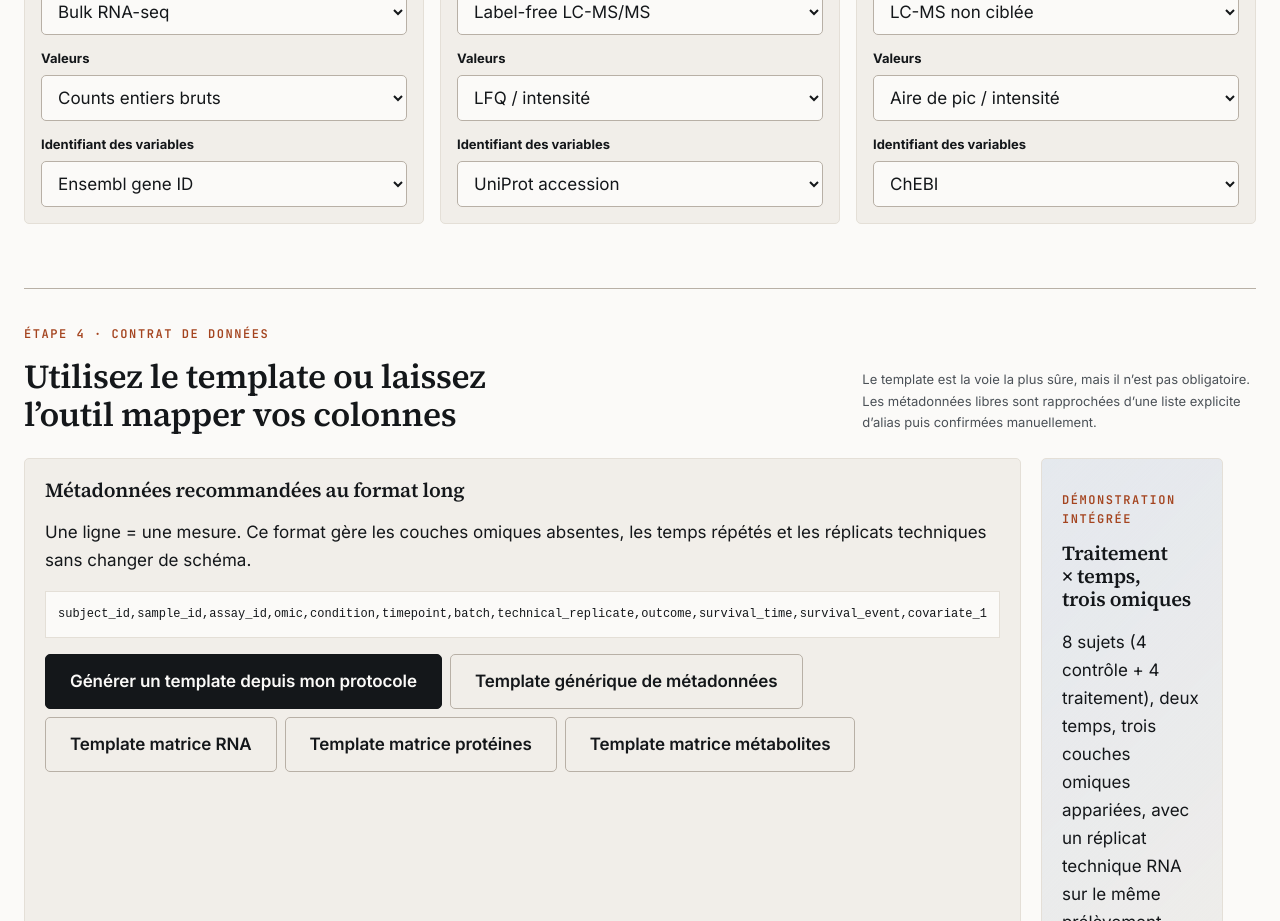
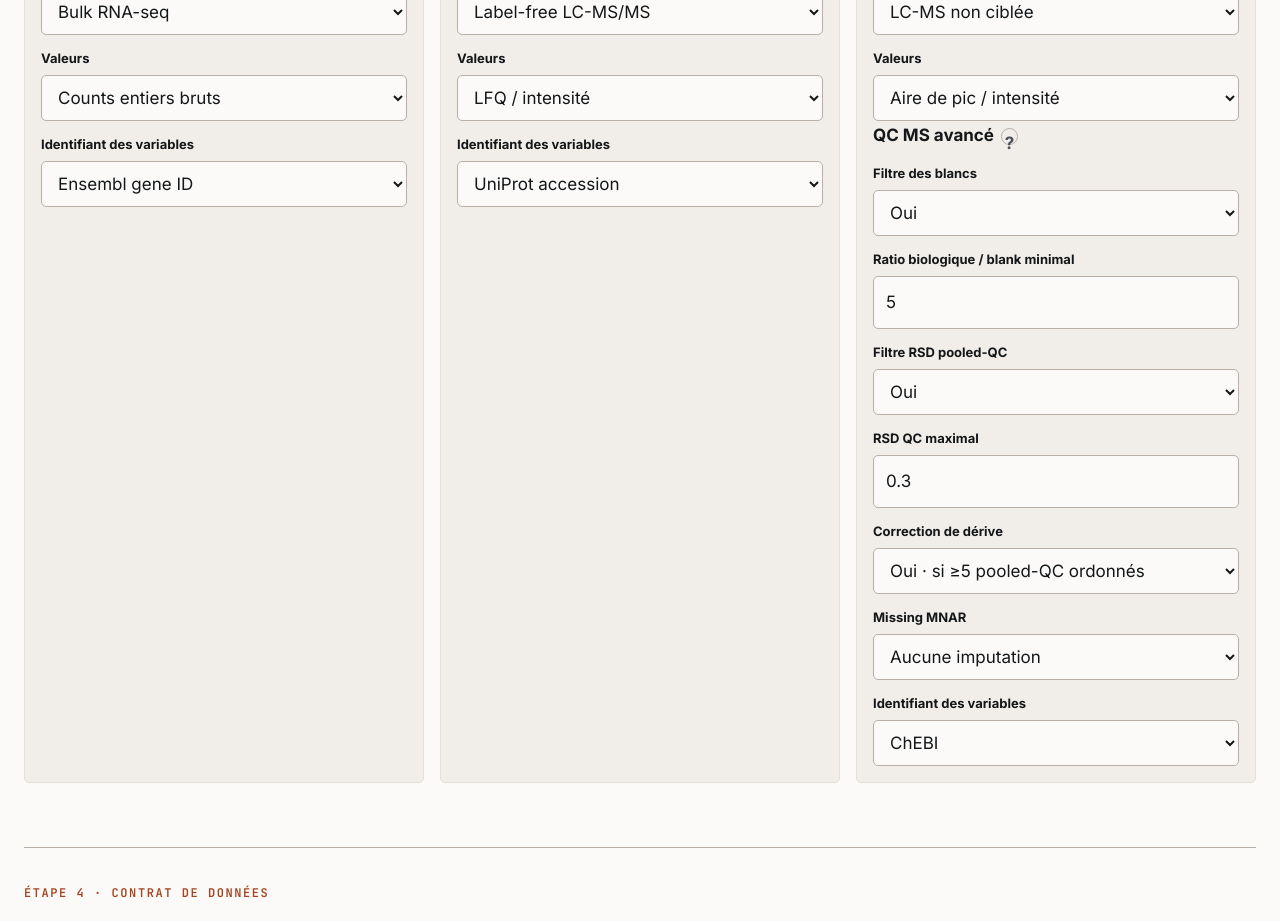
Before and after one commit to rberrah/rberrah.github.io, a SvelteKit app: page /multiomics/tool in a window 1280 px wide. Shown: the part 3240-4161 px from the top of the page. Built offline with nearby package versions, Linux system fonts and the light colour scheme.

Commit message:
Add advanced MS QC controls to metabolomics setup

```diff
--- a/src/routes/multiomics/tool/+page.svelte
+++ b/src/routes/multiomics/tool/+page.svelte
@@ -1509,6 +1509,50 @@
           <option value="unknown">{t('Inconnu', 'Unknown')}</option>
         </select>
       </label>
+      {#if ['untargeted_lcms','targeted_lcms','gcms'].includes(metabolomicsPlatform)}
+        <div class="ms-qc-controls">
+          <strong>{t('QC MS avancé', 'Advanced MS QC')}
+            <span class="help-tip" tabindex="0" data-tooltip={t('Utilise sample_type pour distinguer biological / qc / blank et injection_order pour corriger la dérive. Les blanks et pooled-QC sont exclus de l’inférence biologique.', 'Uses sample_type to distinguish biological / qc / blank and injection_order for drift correction. Blank and pooled-QC injections are excluded from biological inference.')}>?</span>
+          </strong>
+          <label>
+            <span>{t('Filtre des blancs', 'Blank filter')}</span>
+            <select bind:value={msBlankFilter}>
+              <option value="yes">{t('Oui', 'Yes')}</option>
+              <option value="no">{t('Non', 'No')}</option>
+            </select>
+          </label>
+          <label>
+            <span>{t('Ratio biologique / blank minimal', 'Minimum biological / blank ratio')}</span>
+            <input type="number" min="1" step="0.5" bind:value={msBlankFold} />
+          </label>
+          <label>
+            <span>{t('Filtre RSD pooled-QC', 'Pooled-QC RSD filter')}</span>
+            <select bind:value={msQcRsdFilter}>
+              <option value="yes">{t('Oui', 'Yes')}</option>
+              <option value="no">{t('Non', 'No')}</option>
+            </select>
+          </label>
+          <label>
+            <span>{t('RSD QC maximal', 'Maximum QC RSD')}</span>
+            <input type="number" min="0.05" max="1" step="0.05" bind:value={msQcRsdThreshold} />
+          </label>
+          <label>
+            <span>{t('Correction de dérive', 'Drift correction')}</span>
+            <select bind:value={msDriftCorrection}>
+              <option value="yes">{t('Oui · si ≥5 pooled-QC ordonnés', 'Yes · when ≥5 ordered pooled-QCs')}</option>
+              <option value="no">{t('Non', 'No')}</option>
+            </select>
+          </label>
+          <label>
+            <span>{t('Missing MNAR', 'MNAR missingness')}</span>
+            <select bind:value={msMnarStrategy}>
+              <option value="none">{t('Aucune imputation', 'No imputation')}</option>
+              <option value="left_censored">{t('Bas de distribution déterministe', 'Deterministic low-tail imputation')}</option>
+            </select>
+          </label>
+        </div>
+      {/if}
+
       <label>
         <span>{t('Identifiant des variables', 'Feature identifier')}</span>
         <select bind:value={metabolomicsIdType}>
```
